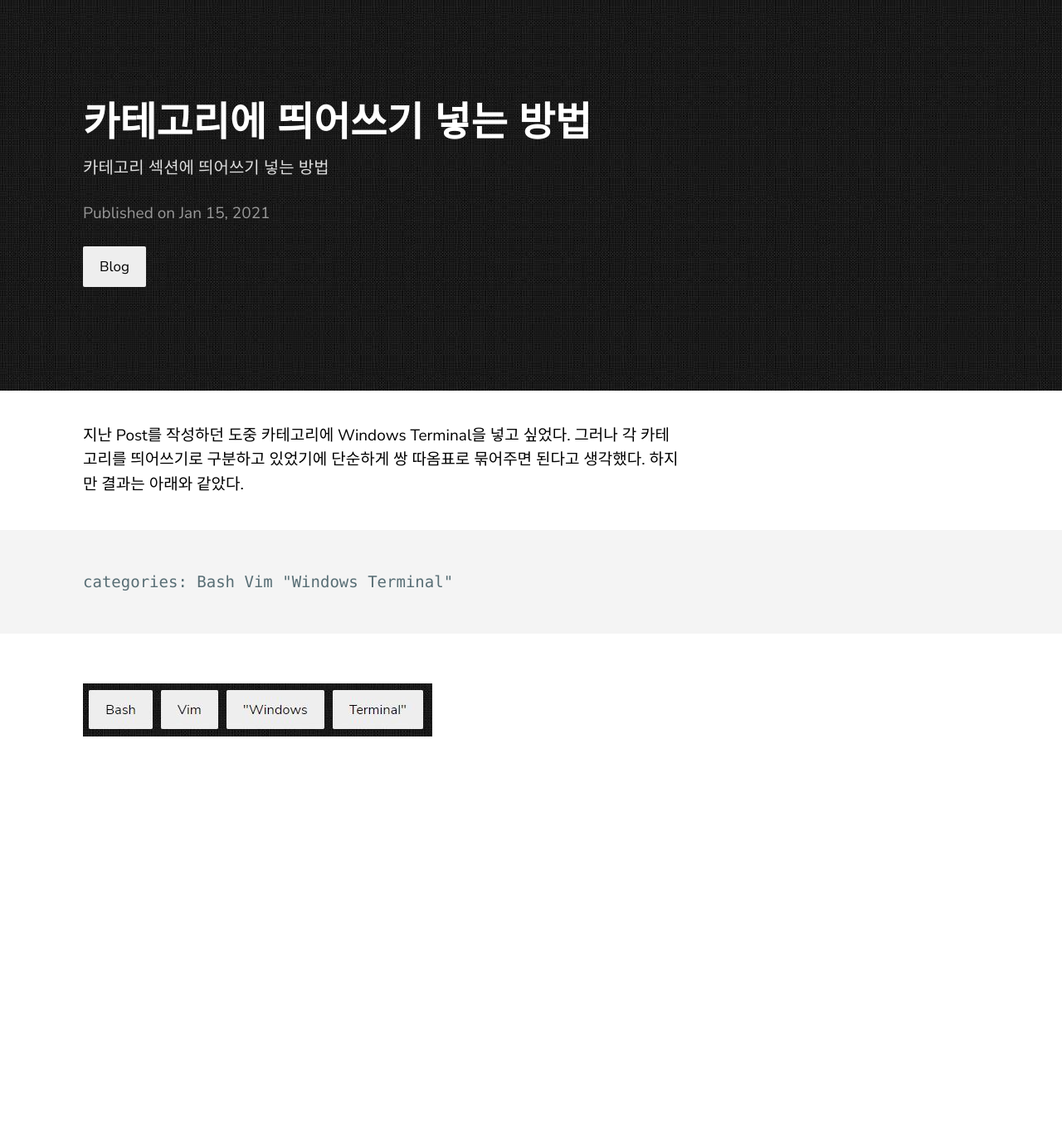
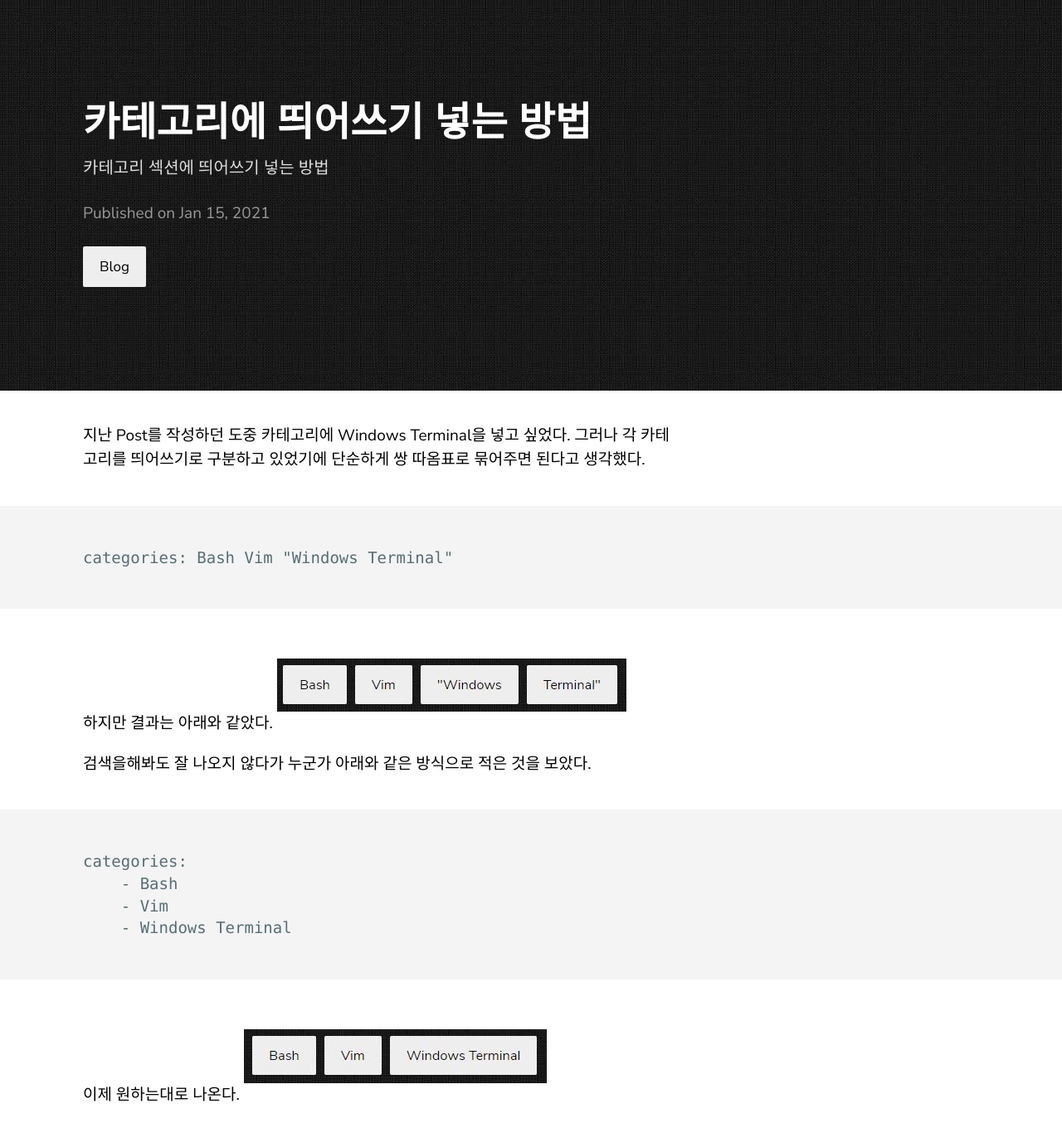
Before and after one commit to zdevowl/zdevowl.github.io, a Jekyll site: the page built from _posts/2021-01-15-2-category-space.md, in a window 1280 px wide. Shown: the whole page at 83% size. Built offline with Jekyll 4.4.1, drawn with Linux system fonts in a browser that asks for light colours; before the commit the page ends 936 px from its top, so only the background shows below that.

Commit message:
Update 2021-01-15-2-category-space.md

````diff
--- a/_posts/2021-01-15-2-category-space.md
+++ b/_posts/2021-01-15-2-category-space.md
@@ -8,8 +8,20 @@ categories:
 ---
 지난 Post를 작성하던 도중 카테고리에 Windows Terminal을 넣고 싶었다.
 그러나 각 카테고리를 띄어쓰기로 구분하고 있었기에 단순하게 쌍 따옴표로 묶어주면 된다고 생각했다.
-하지만 결과는 아래와 같았다.
+
 ```
 categories: Bash Vim "Windows Terminal"
 ```
+하지만 결과는 아래와 같았다.
 ![NoApplySpace](https://github.com/zdevowl/zdevowl.github.io/blob/master/_posts/2021-01-15-2-category-space-pic-1.JPG?raw=true)
+
+검색을해봐도 잘 나오지 않다가 누군가 아래와 같은 방식으로 적은 것을 보았다.
+```
+categories:
+    - Bash
+    - Vim
+    - Windows Terminal
+```
+
+이제 원하는대로 나온다.
+![ApplySpace](https://github.com/zdevowl/zdevowl.github.io/blob/master/_posts/2021-01-15-2-category-space-pic-2.JPG?raw=true)
````
